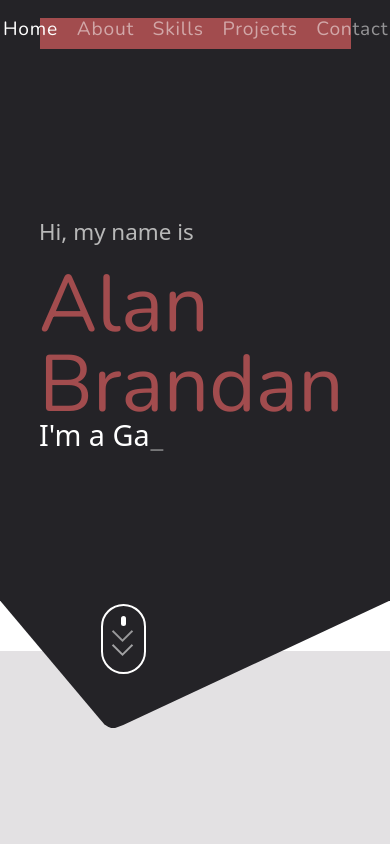
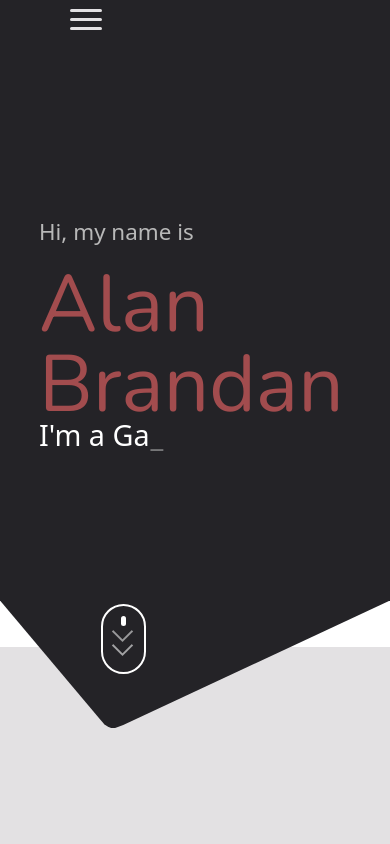
Before and after one commit to Alan-brandan/personal-portfolio, a React (Create React App) app: page / in a window 390 px wide. Shown: the top 844 px of the page. Built offline with nearby package versions, Linux system fonts and the light colour scheme.

Commit message:
responsive design for navbar

```diff
--- a/src/Components/Home/MainBanner.css
+++ b/src/Components/Home/MainBanner.css
@@ -1,6 +1,6 @@
 .home_divider {
     padding-bottom: 12%;
-    margin-bottom: -12.5%;
+    margin-bottom: -13%;
     background-color: #242327;
     z-index: 2;
     content: "";
@@ -135,7 +135,7 @@
 @media (max-width: 620px) {
     .home_divider {
         padding-bottom: 5%;
-        margin-bottom: -31%;
+        margin-bottom: -33%;
         height: 6rem;
     }
     .home_content {
@@ -164,7 +164,7 @@
   }
   @media (min-device-width: 621px) and (max-width: 1200px) {
     .home_divider {
-        margin-bottom: -20%;
+        margin-bottom: -21%;
         height: 8rem;
     }
     .home_content {
--- a/src/Components/NavBar/Navbar.css
+++ b/src/Components/NavBar/Navbar.css
@@ -1,5 +1,41 @@
 @import url('https://fonts.googleapis.com/css2?family=Nunito&display=swap');
 @import url('https://fonts.googleapis.com/css2?family=Montserrat:wght@300&display=swap');
+
+.navmenu-togle:checked ~ .navbar_items{
+transform: scale(1,1);
+}
+.navmenu-togle{
+  display: none;
+}
+.navmenu-togle-label{
+position: absolute;
+left: 0px;
+top: 17px;
+}
+
+.navmenu-togle-label span,
+.navmenu-togle-label span::before,
+.navmenu-togle-label span::after {
+  display: none;
+  background: #e3e1e3;
+  height: 3px;
+  width: 2rem;
+  border-radius: 2px;
+  position: relative;
+}
+.navmenu-togle-label span::before,
+.navmenu-togle-label span::after{
+  content: '';
+  position: absolute;
+}
+
+.navmenu-togle-label span::before {
+  bottom: 9px;
+}
+
+.navmenu-togle-label span::after {
+  top: 9px;
+}
 
 .navbar_container {
   background-color: #242327;
@@ -36,7 +72,8 @@
   align-items: center;
 
   width: 63%;
-  margin: 5px auto 0 auto;
+  height: 100%;
+  margin: 0 auto;
   transition: 0.4s ease-in-out;
 }
 
@@ -97,7 +134,7 @@
   opacity: 1;
   color: #fff;
 }
-
+/*
 @media (max-width: 600px) {
   .navbar_container {
     position: sticky;
@@ -125,4 +162,84 @@
 
     width: 80%;
   }
+}*/
+
+@media (max-width: 1199px) {
+
+  .navmenu-togle-label span,
+  .navmenu-togle-label span::before,
+  .navmenu-togle-label span::after {
+    display: block;
+  }
+
+  .navmenu-togle-label{
+    left: 8%;
+    top: 2px;
+  }
+  .navmenutogle-clickarea{
+    width: 43px;
+    height: 35px;
+    position: absolute;
+    left: 8%;
+    top: 0;
+  }
+
+  .navmenu-togle-label span{
+    left: 13%;
+    top: 45%;
+  }
+
+  .navbar_items{
+    transform: scale(1,0);
+    transform-origin: top;
+    transition: transform 250ms ease-in-out;
+    position: absolute;
+    top: 30px;
+    left: -15%;
+  }
+  .navbar_container {
+    position: sticky;
+    top: 0;
+    height: 40px;
+    width: 100%;
+  }
+
+  .navbar_sections_container {
+    flex-direction: column;
+    gap: 10px;
+    width: 100%;
+    padding: 15px 50px 15px 50px;
+    background-color: #242327;
+    border-right: 2px solid #e3e1e3;
+    border-bottom: 2px solid #e3e1e3;
+    border-radius: 0 0 2rem 0;
+    /*background-color: #242327;*/
+  }
+  .navbar_sections_container a {
+    padding: 0 3%;
+    opacity: 0.51;
+  }
+  .navbar_sections_container a h2 {
+    font-size: 1.2rem;
+  }
+
+  .navbar {
+    position: relative;
+    display: flex;
+    justify-content: space-between;
+    align-items: center;
+
+    width: 80%;
+  }
+  .navbar_scrolled{
+    position: relative;
+    display: flex;
+    justify-content: space-between;
+    align-items: center;
+    width: 100%;
+    border-bottom: 2px solid #e3e1e3;
+  }
+  .navbar_scrolled h3{
+    margin: 0.3rem auto;
 }
+}
--- a/src/Components/NavBar/Navbar.jsx
+++ b/src/Components/NavBar/Navbar.jsx
@@ -66,7 +66,12 @@ const Navbar = ({ homRef, projRef, abouRef, skiRef, contRef }) => {
         <div className="navbar_container" >
             <div className={scrolled ? "navbar_scrolled" : "navbar"} >
                 <h3>{name}</h3>
-
+                <input type="checkbox" className="navmenu-togle" id="navmenu-togle" />
+                <label htmlFor="navmenu-togle" className="navmenu-togle-label">
+                    <div className="navmenutogle-clickarea">
+                        <span></span>
+                    </div>
+                </label>
                 <div className="navbar_items">
                     <div className="navbar_sections_container">
                         <a className={activeSection === "home" ? "active navbar_section" : "navbar_section"}
```
